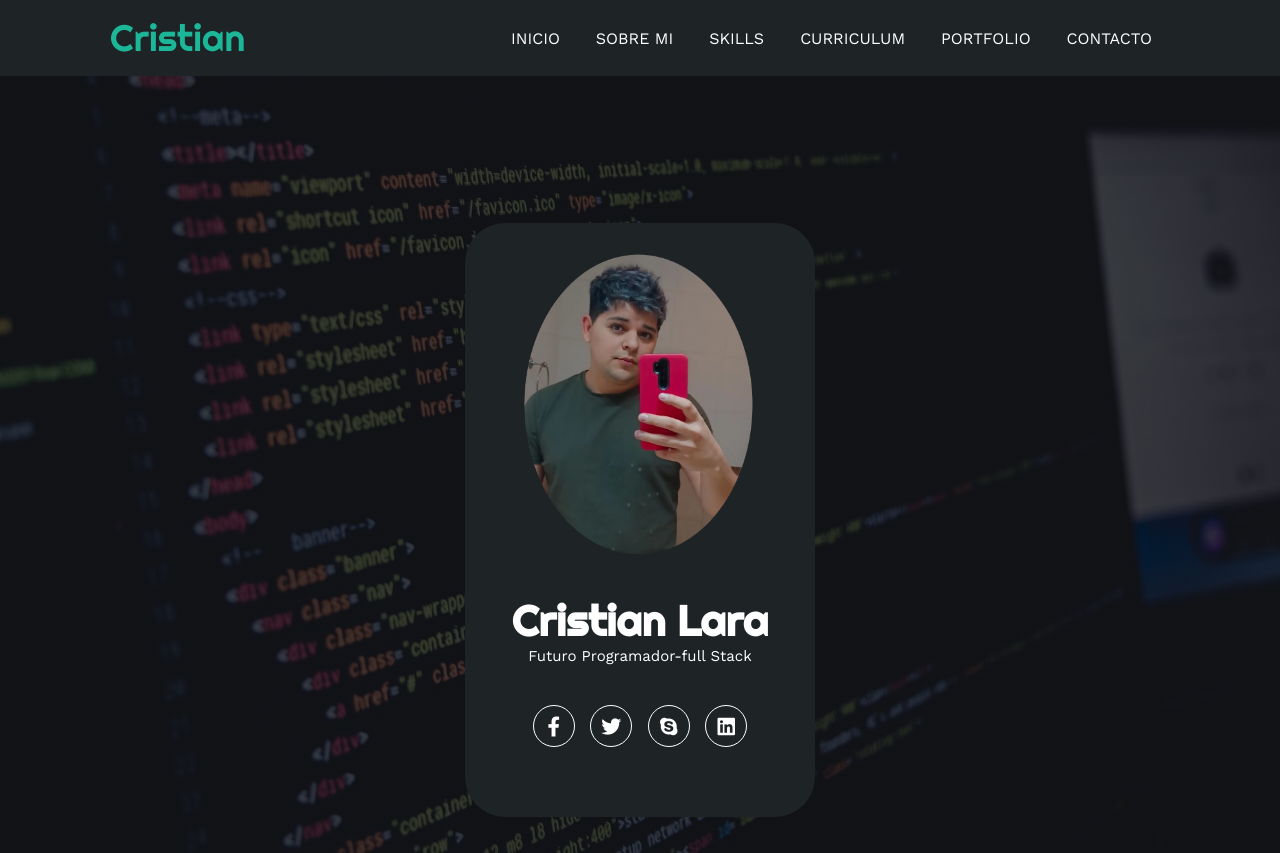
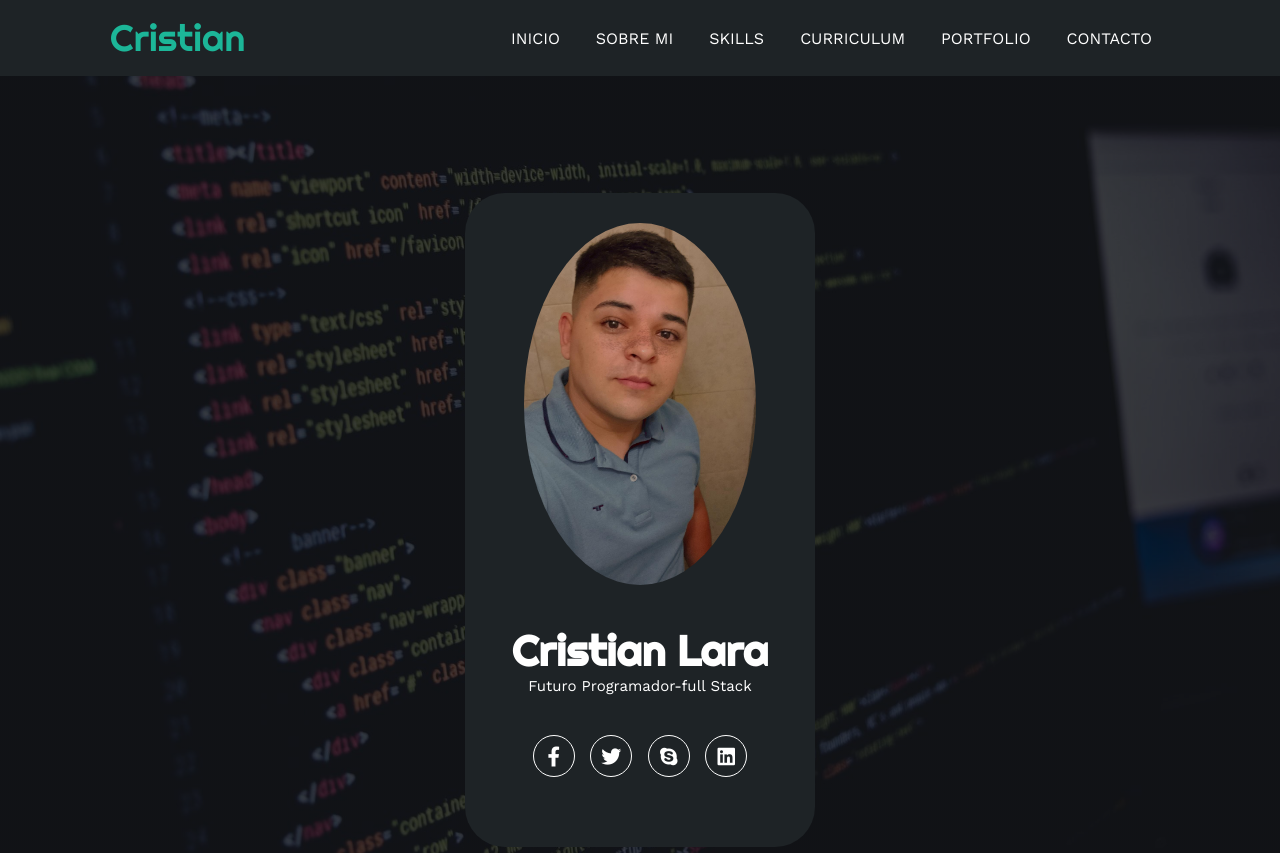
Before and after one commit to ltamycl/proyecto15, a plain HTML site: page index.html in a window 1280 px wide. Shown: the top 853 px of the page. Drawn offline with nearby package versions, Linux system fonts and the light colour scheme.

Commit message:
agregandofotoperfil

```diff
--- a/index.html
+++ b/index.html
@@ -38,7 +38,7 @@
     <section id="inicio" class="inicio">
         <div class="contenido-banner">
             <div class="contenedor-img">
-                <img src="./imagenes/perfil/perfil.png" alt="imagen de perfil">
+                <img src="./imagenes/perfil/perfilfacebook.png" alt="imagen de perfil">
             </div>
             <h1>Cristian Lara</h1>
             <h2>Futuro Programador-full Stack</h2>
```
Also changed, not shown: imagenes/perfil/perfilfacebook.png (added).
